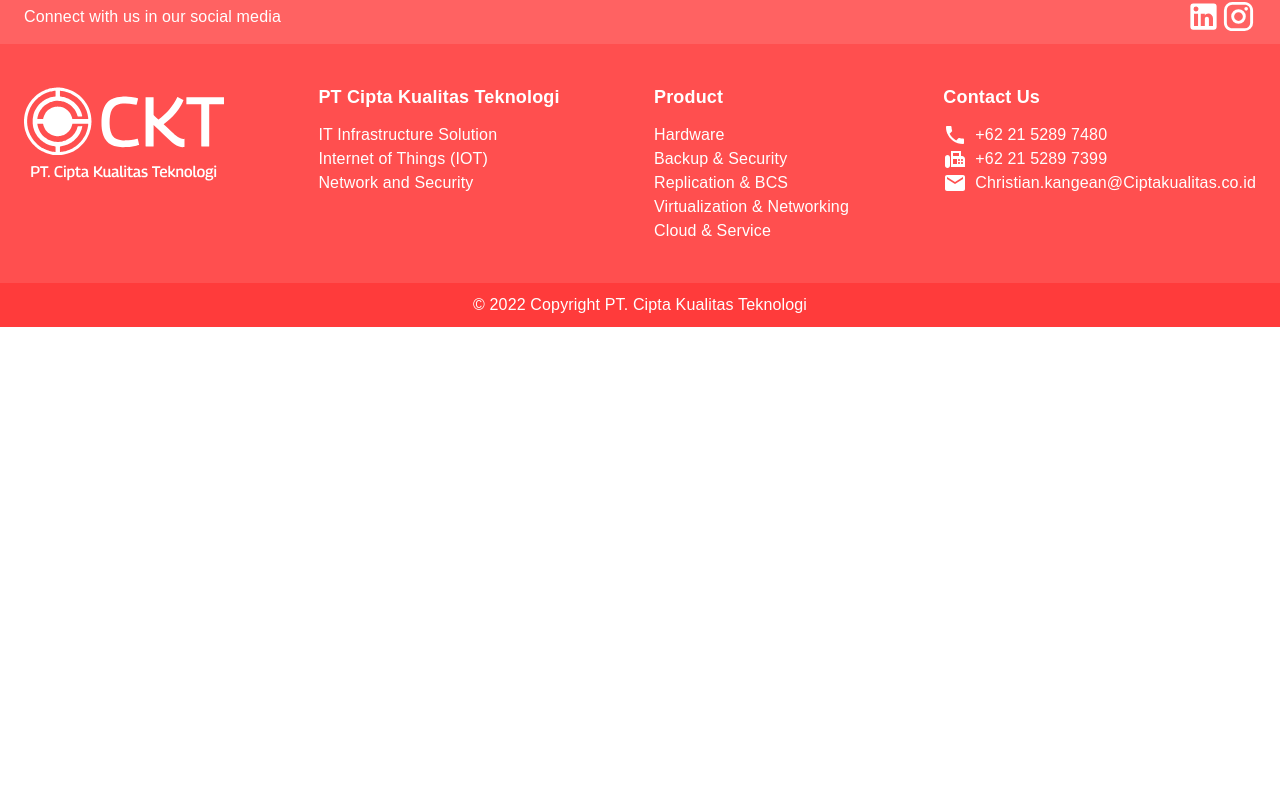
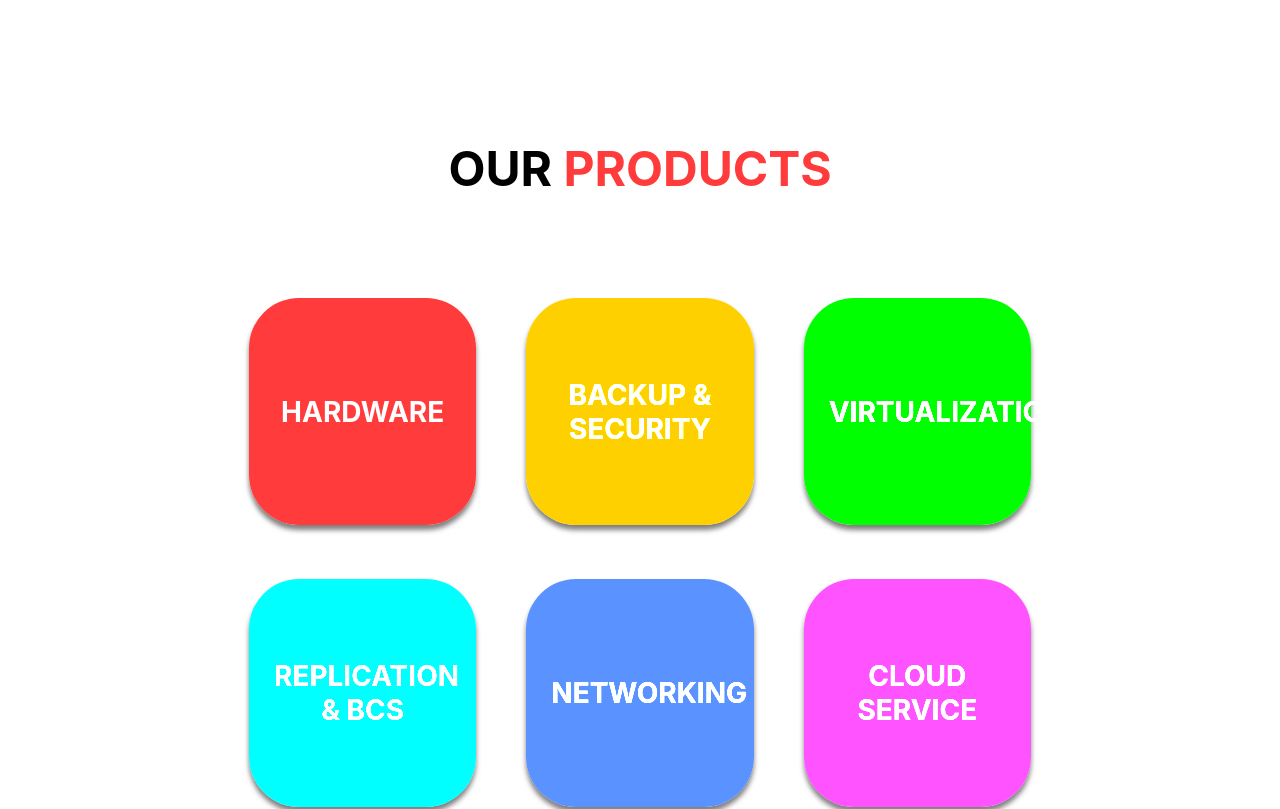
Before and after one commit to yanrie1201/PT.Cipta-Kualitas-Teknologi, a Next.js app in the folder website/: page / in a window 1280 px wide. Shown: the part 1391-2200 px from the top of the page. Before the commit the page ends 1718 px from the top, so only its background shows below. Built offline with nearby package versions, Linux system fonts and the light colour scheme; a web font is replaced by a local one.

Commit message:
Update Home

```diff
--- a/website/pages/index.tsx
+++ b/website/pages/index.tsx
@@ -60,7 +60,7 @@ const Home: NextPage = () => {
               className={styles.solutionContainer}
             >
               <Grid md={12} className={styles.solutionTitle}>
-                Our Best Solution
+                Our <span className={styles.colorBlack}>Best Solution</span>
               </Grid>
               <Grid md={3} container className={styles.solutionContent}>
                 <Grid md={12} className={styles.solutionImage}>
@@ -91,7 +91,92 @@ const Home: NextPage = () => {
             </Grid>
           </Container>
         </section>
-        <section className={styles.a}></section>
+        <section className={styles.categorySection}>
+          <Container maxWidth="xl">
+            <Grid
+              container
+              justifyContent="center"
+              alignItems="center"
+              className={styles.categoryContainer}
+            >
+              <Grid md={12} className={styles.categoryTitle}>
+                <span className={styles.colorBlack}>Our</span> Products
+              </Grid>
+              <Grid md={4} className={styles.categoryContent}>
+                <div className={styles.categoryBoxContainer}>
+                  <div className={styles.categoryAspect}></div>
+                  <div
+                    className={[styles.categoryBox, styles.categoryHue0].join(
+                      " "
+                    )}
+                  >
+                    <div className={styles.categoryName}>Hardware</div>
+                  </div>
+                </div>
+              </Grid>
+              <Grid md={4} className={styles.categoryContent}>
+                <div className={styles.categoryBoxContainer}>
+                  <div className={styles.categoryAspect}></div>
+                  <div
+                    className={[styles.categoryBox, styles.categoryHue1].join(
+                      " "
+                    )}
+                  >
+                    <div className={styles.categoryName}>Backup & Security</div>
+                  </div>
+                </div>
+              </Grid>
+              <Grid md={4} className={styles.categoryContent}>
+                <div className={styles.categoryBoxContainer}>
+                  <div className={styles.categoryAspect}></div>
+                  <div
+                    className={[styles.categoryBox, styles.categoryHue2].join(
+                      " "
+                    )}
+                  >
+                    <div className={styles.categoryName}>Virtualization</div>
+                  </div>
+                </div>
+              </Grid>
+              <Grid md={4} className={styles.categoryContent}>
+                <div className={styles.categoryBoxContainer}>
+                  <div className={styles.categoryAspect}></div>
+                  <div
+                    className={[styles.categoryBox, styles.categoryHue3].join(
+                      " "
+                    )}
+                  >
+                    <div className={styles.categoryName}>Replication & BCS</div>
+                  </div>
+                </div>
+              </Grid>
+              <Grid md={4} className={styles.categoryContent}>
+                <div className={styles.categoryBoxContainer}>
+                  <div className={styles.categoryAspect}></div>
+                  <div
+                    className={[styles.categoryBox, styles.categoryHue4].join(
+                      " "
+                    )}
+                  >
+                    <div className={styles.categoryName}>Networking</div>
+                  </div>
+                </div>
+              </Grid>
+              <Grid md={4} className={styles.categoryContent}>
+                <div className={styles.categoryBoxContainer}>
+                  <div className={styles.categoryAspect}></div>
+                  <div
+                    className={[styles.categoryBox, styles.categoryHue5].join(
+                      " "
+                    )}
+                  >
+                    <div className={styles.categoryName}>Cloud Service</div>
+                  </div>
+                </div>
+              </Grid>
+            </Grid>
+          </Container>
+        </section>
       </main>
       <Footer />
     </>
--- a/website/styles/home.module.css
+++ b/website/styles/home.module.css
@@ -63,7 +63,8 @@
 .solutionContainer {
   padding: 150px 0;
 }
-.solutionTitle {
+.solutionTitle,
+.categoryTitle {
   text-align: center;
   font-size: 48px;
   font-weight: 700;
@@ -87,3 +88,81 @@
   font-weight: 500;
   text-align: center;
 }
+.categoryContainer {
+  padding: 150px 200px;
+}
+.categorySection {
+  background-color: var(--white);
+  color: var(--theme);
+  cursor: default;
+}
+.categoryContent {
+  padding: 25px;
+}
+.categoryBoxContainer {
+  display: inline-block;
+  position: relative;
+  width: 100%;
+  border-radius: 50px;
+  transition: all 0.2s;
+  cursor: pointer;
+  dropbox-shadow: 0 5px 5px 0px rgba(0, 0, 0, 0.5);
+  -webkit-box-shadow: 0 5px 5px 0px rgba(0, 0, 0, 0.5);
+  -moz-box-shadow: 0 5px 5px 0px rgba(0, 0, 0, 0.5);
+  /* Remove Text Selection */
+  -webkit-user-select: none; /* Safari */
+  -moz-user-select: none; /* Firefox */
+  -ms-user-select: none; /* IE10+/Edge */
+  user-select: none; /* Standard */
+}
+.categoryBoxContainer:hover {
+  transition: all 0.2s;
+  transform: scale(1.05);
+}
+.categoryAspect {
+  margin-top: 100%;
+  border-radius: inherit;
+}
+.categoryName {
+  color: var(--white);
+  text-align: center;
+  text-transform: uppercase;
+  font-size: 28px;
+  font-weight: 700;
+  position: relative;
+  top: 50%;
+  left: 50%;
+  transform: translate(-50%, -50%);
+  border-radius: inherit;
+  padding: 25px;
+}
+.categoryBox {
+  background-color: var(--theme);
+  position: absolute;
+  top: 0;
+  bottom: 0;
+  left: 0;
+  right: 0;
+  border-radius: inherit;
+}
+.categoryHue0 {
+  filter: hue-rotate(0deg) brightness(1);
+}
+.categoryHue1 {
+  filter: hue-rotate(60deg) brightness(2);
+}
+.categoryHue2 {
+  filter: hue-rotate(120deg) brightness(2);
+}
+.categoryHue3 {
+  filter: hue-rotate(180deg) brightness(2);
+}
+.categoryHue4 {
+  filter: hue-rotate(240deg) brightness(1.5);
+}
+.categoryHue5 {
+  filter: hue-rotate(300deg) brightness(1.5);
+}
+.colorBlack {
+  color: var(--black);
+}
```
